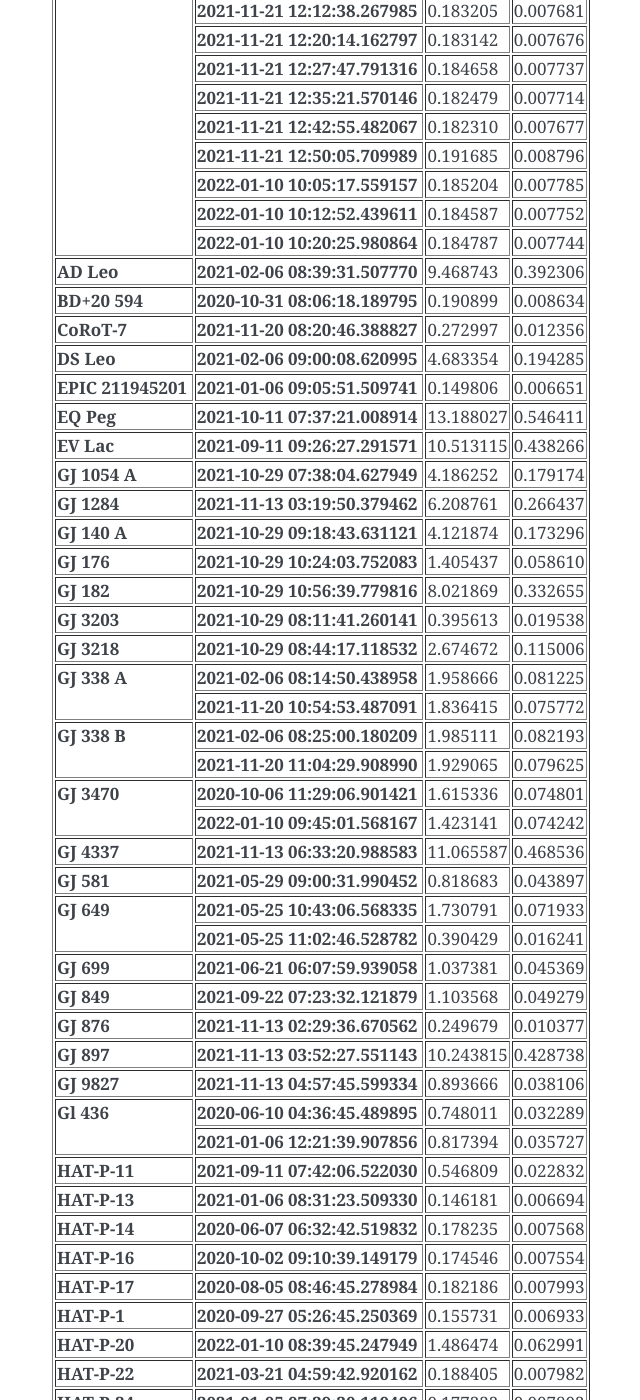
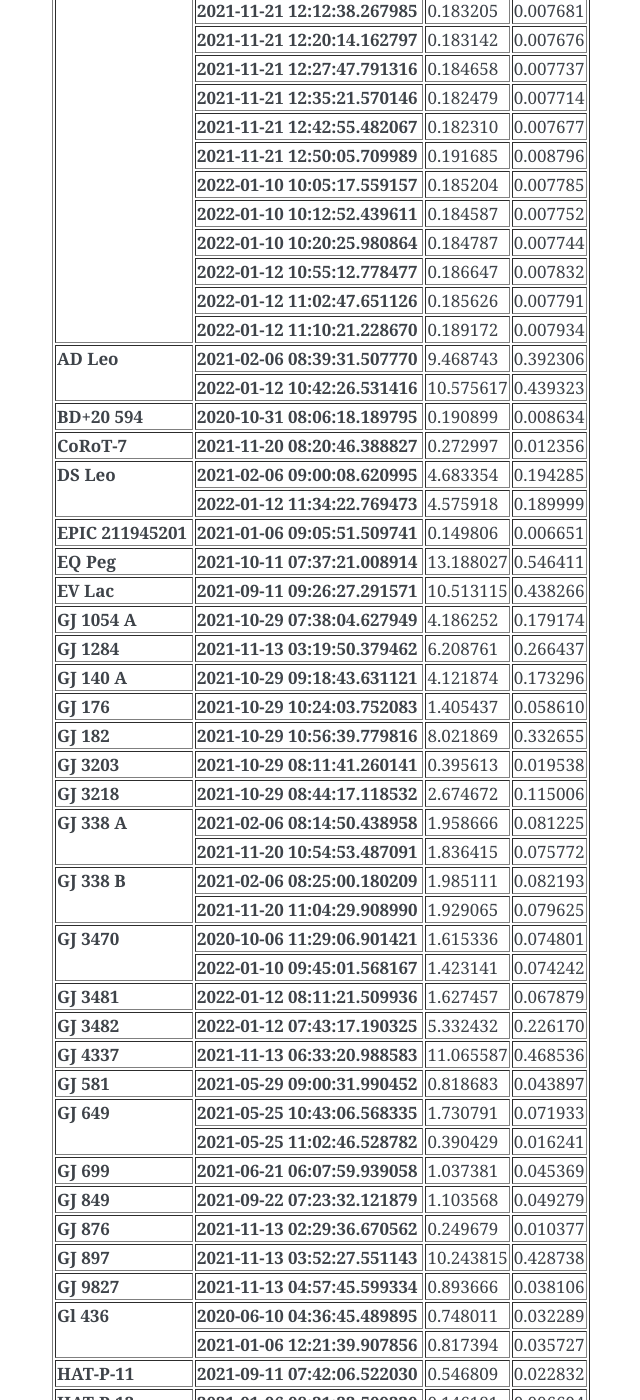
Before and after one commit to bmorris3/owls, a Sphinx documentation site: the page built from docs/owls/sindices.rst, in a window 1280 px wide and 1400 px high, scrolled down 976 px. Shown: the whole window, without its empty margins (368-1008 px from the left). Built offline with Sphinx 7.4.7, drawn with Linux system fonts in a browser that asks for light colours; the version number could not be read and is left out; some of the changed text lies outside the part shown.

Commit message:
Updating with obs from Jan 12 UT

```diff
--- a/docs/owls/sindices.rst
+++ b/docs/owls/sindices.rst
@@ -82,7 +82,7 @@ If you use these S-index measurements in your work, please reach out to
           </thead>
           <tbody>
             <tr>
-              <th rowspan="29" valign="top">55 Cnc</th>
+              <th rowspan="32" valign="top">55 Cnc</th>
               <th>2021-01-05 10:49:13.649104</th>
               <td>0.192278</td>
               <td>0.008063</td>
@@ -228,10 +228,30 @@ If you use these S-index measurements in your work, please reach out to
               <td>0.007744</td>
             </tr>
             <tr>
-              <th>AD Leo</th>
+              <th>2022-01-12 10:55:12.778477</th>
+              <td>0.186647</td>
+              <td>0.007832</td>
+            </tr>
+            <tr>
+              <th>2022-01-12 11:02:47.651126</th>
+              <td>0.185626</td>
+              <td>0.007791</td>
+            </tr>
+            <tr>
+              <th>2022-01-12 11:10:21.228670</th>
+              <td>0.189172</td>
+              <td>0.007934</td>
+            </tr>
+            <tr>
+              <th rowspan="2" valign="top">AD Leo</th>
               <th>2021-02-06 08:39:31.507770</th>
               <td>9.468743</td>
               <td>0.392306</td>
+            </tr>
+            <tr>
+              <th>2022-01-12 10:42:26.531416</th>
+              <td>10.575617</td>
+              <td>0.439323</td>
             </tr>
             <tr>
               <th>BD+20 594</th>
@@ -246,10 +266,15 @@ If you use these S-index measurements in your work, please reach out to
               <td>0.012356</td>
             </tr>
             <tr>
-              <th>DS Leo</th>
+              <th rowspan="2" valign="top">DS Leo</th>
               <th>2021-02-06 09:00:08.620995</th>
               <td>4.683354</td>
               <td>0.194285</td>
+            </tr>
+            <tr>
+              <th>2022-01-12 11:34:22.769473</th>
+              <td>4.575918</td>
+              <td>0.189999</td>
             </tr>
             <tr>
               <th>EPIC 211945201</th>
@@ -345,6 +370,18 @@ If you use these S-index measurements in your work, please reach out to
               <td>0.074242</td>
             </tr>
             <tr>
+              <th>GJ 3481</th>
+              <th>2022-01-12 08:11:21.509936</th>
+              <td>1.627457</td>
+              <td>0.067879</td>
+            </tr>
+            <tr>
+              <th>GJ 3482</th>
+              <th>2022-01-12 07:43:17.190325</th>
+              <td>5.332432</td>
+              <td>0.226170</td>
+            </tr>
+            <tr>
               <th>GJ 4337</th>
               <th>2021-11-13 06:33:20.988583</th>
               <td>11.065587</td>
@@ -469,6 +506,12 @@ If you use these S-index measurements in your work, please reach out to
               <td>0.009098</td>
             </tr>
             <tr>
+              <th>HAT-P-30</th>
+              <th>2022-01-12 08:39:28.320461</th>
+              <td>0.170898</td>
+              <td>0.007356</td>
+            </tr>
+            <tr>
               <th>HAT-P-33</th>
               <th>2022-01-10 09:12:24.638407</th>
               <td>0.191504</td>
@@ -549,16 +592,26 @@ If you use these S-index measurements in your work, please reach out to
               <td>0.013876</td>
             </tr>
             <tr>
-              <th>HD 115383</th>
+              <th rowspan="2" valign="top">HD 115383</th>
               <th>2021-05-23 05:17:47.929646</th>
               <td>0.333611</td>
               <td>0.013636</td>
             </tr>
             <tr>
-              <th>HD 115404</th>
+              <th>2022-01-12 12:55:36.648770</th>
+              <td>0.326124</td>
+              <td>0.013298</td>
+            </tr>
+            <tr>
+              <th rowspan="2" valign="top">HD 115404</th>
               <th>2021-03-21 06:38:03.119984</th>
               <td>0.538841</td>
               <td>0.022151</td>
+            </tr>
+            <tr>
+              <th>2022-01-12 13:00:41.988091</th>
+              <td>0.508162</td>
+              <td>0.020855</td>
             </tr>
             <tr>
               <th>HD 115617</th>
@@ -573,6 +626,12 @@ If you use these S-index measurements in your work, please reach out to
               <td>0.007835</td>
             </tr>
             <tr>
+              <th>HD 120136</th>
+              <th>2022-01-12 13:05:21.248455</th>
+              <td>0.214027</td>
+              <td>0.008842</td>
+            </tr>
+            <tr>
               <th>HD 129333</th>
               <th>2021-03-21 06:48:28.630089</th>
               <td>0.617293</td>
@@ -1016,6 +1075,12 @@ If you use these S-index measurements in your work, please reach out to
               <td>0.028055</td>
             </tr>
             <tr>
+              <th>HD 82885</th>
+              <th>2022-01-12 11:16:07.709953</th>
+              <td>0.294528</td>
+              <td>0.012143</td>
+            </tr>
+            <tr>
               <th>HD 87884</th>
               <th>2021-05-23 04:01:00.790484</th>
               <td>0.562937</td>
@@ -1028,6 +1093,12 @@ If you use these S-index measurements in your work, please reach out to
               <td>0.059184</td>
             </tr>
             <tr>
+              <th>HD 88737</th>
+              <th>2022-01-12 11:20:18.031508</th>
+              <td>0.278051</td>
+              <td>0.011435</td>
+            </tr>
+            <tr>
               <th>HD 89345</th>
               <th>2021-01-06 10:11:02.791121</th>
               <td>0.164773</td>
@@ -1079,10 +1150,15 @@ If you use these S-index measurements in your work, please reach out to
               <td>0.014055</td>
             </tr>
             <tr>
-              <th>K2-105</th>
+              <th rowspan="2" valign="top">K2-105</th>
               <th>2020-10-31 10:09:04.900914</th>
               <td>0.281662</td>
               <td>0.013148</td>
+            </tr>
+            <tr>
+              <th>2022-01-12 09:12:05.419602</th>
+              <td>0.276026</td>
+              <td>0.012827</td>
             </tr>
             <tr>
               <th>K2-111</th>
@@ -1147,10 +1223,15 @@ If you use these S-index measurements in your work, please reach out to
               <td>0.021248</td>
             </tr>
             <tr>
-              <th>K2-184</th>
+              <th rowspan="2" valign="top">K2-184</th>
               <th>2020-10-06 12:09:53.606879</th>
               <td>0.288826</td>
               <td>0.012136</td>
+            </tr>
+            <tr>
+              <th>2022-01-12 09:44:41.759222</th>
+              <td>0.313664</td>
+              <td>0.013215</td>
             </tr>
             <tr>
               <th>K2-209</th>
@@ -1189,10 +1270,15 @@ If you use these S-index measurements in your work, please reach out to
               <td>0.012164</td>
             </tr>
             <tr>
-              <th>K2-263</th>
+              <th rowspan="2" valign="top">K2-263</th>
               <th>2020-10-31 10:43:35.788816</th>
               <td>0.194877</td>
               <td>0.008888</td>
+            </tr>
+            <tr>
+              <th>2022-01-12 10:17:19.330097</th>
+              <td>0.186037</td>
+              <td>0.008921</td>
             </tr>
             <tr>
               <th>K2-266</th>
@@ -1224,10 +1310,15 @@ If you use these S-index measurements in your work, please reach out to
               <td>0.036236</td>
             </tr>
             <tr>
-              <th>K2-3</th>
+              <th rowspan="2" valign="top">K2-3</th>
               <th>2021-01-05 11:50:13.878818</th>
               <td>1.108863</td>
               <td>0.050408</td>
+            </tr>
+            <tr>
+              <th>2022-01-12 12:02:32.229027</th>
+              <td>1.212045</td>
+              <td>0.056787</td>
             </tr>
             <tr>
               <th>K2-65</th>
@@ -1420,7 +1511,7 @@ If you use these S-index measurements in your work, please reach out to
               <td>0.039389</td>
             </tr>
             <tr>
-              <th rowspan="2" valign="top">TOI 1260.01</th>
+              <th rowspan="3" valign="top">TOI 1260.01</th>
               <th>2021-03-03 07:58:49.059260</th>
               <td>1.069242</td>
               <td>0.050634</td>
@@ -1429,6 +1520,11 @@ If you use these S-index measurements in your work, please reach out to
               <th>2022-01-10 11:48:14.430824</th>
               <td>1.153919</td>
               <td>0.056285</td>
+            </tr>
+            <tr>
+              <th>2022-01-12 12:35:41.020493</th>
+              <td>1.229022</td>
+              <td>0.056959</td>
             </tr>
             <tr>
               <th>TOI 1280.01</th>
```
Also changed, not shown: 2 other files.
